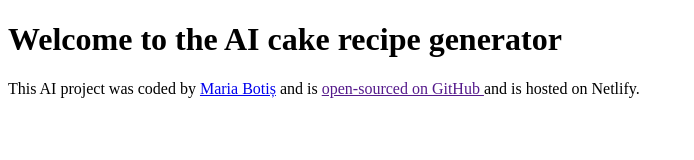
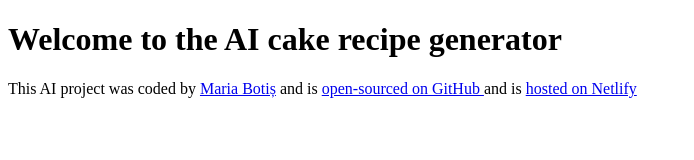
Before and after one commit to maria-miruna/cake-recipe-generator, a plain HTML site: page index.html in a window 1280 px wide. Shown: the whole page, without its empty margins (0-694 px from the left). Drawn offline with Linux system fonts and the light colour scheme.

Commit message:
added links to GitHub and Netlify

```diff
--- a/index.html
+++ b/index.html
@@ -12,8 +12,17 @@
       This AI project was coded by
       <a href="https://github.com/maria-miruna" target="_blank">Maria Botiș</a>
       and is
-      <a href="" target="_blank">open-sourced on GitHub </a> and is hosted on
-      Netlify.
+      <a
+        href="https://github.com/maria-miruna/cake-recipe-generator"
+        target="_blank"
+        >open-sourced on GitHub
+      </a>
+      and is
+      <a
+        href="https://spectacular-cake-recipe-676337.netlify.app/"
+        target="_blank"
+        >hosted on Netlify</a
+      >
     </footer>
     <script src="src/index.js"></script>
   </body>
```
